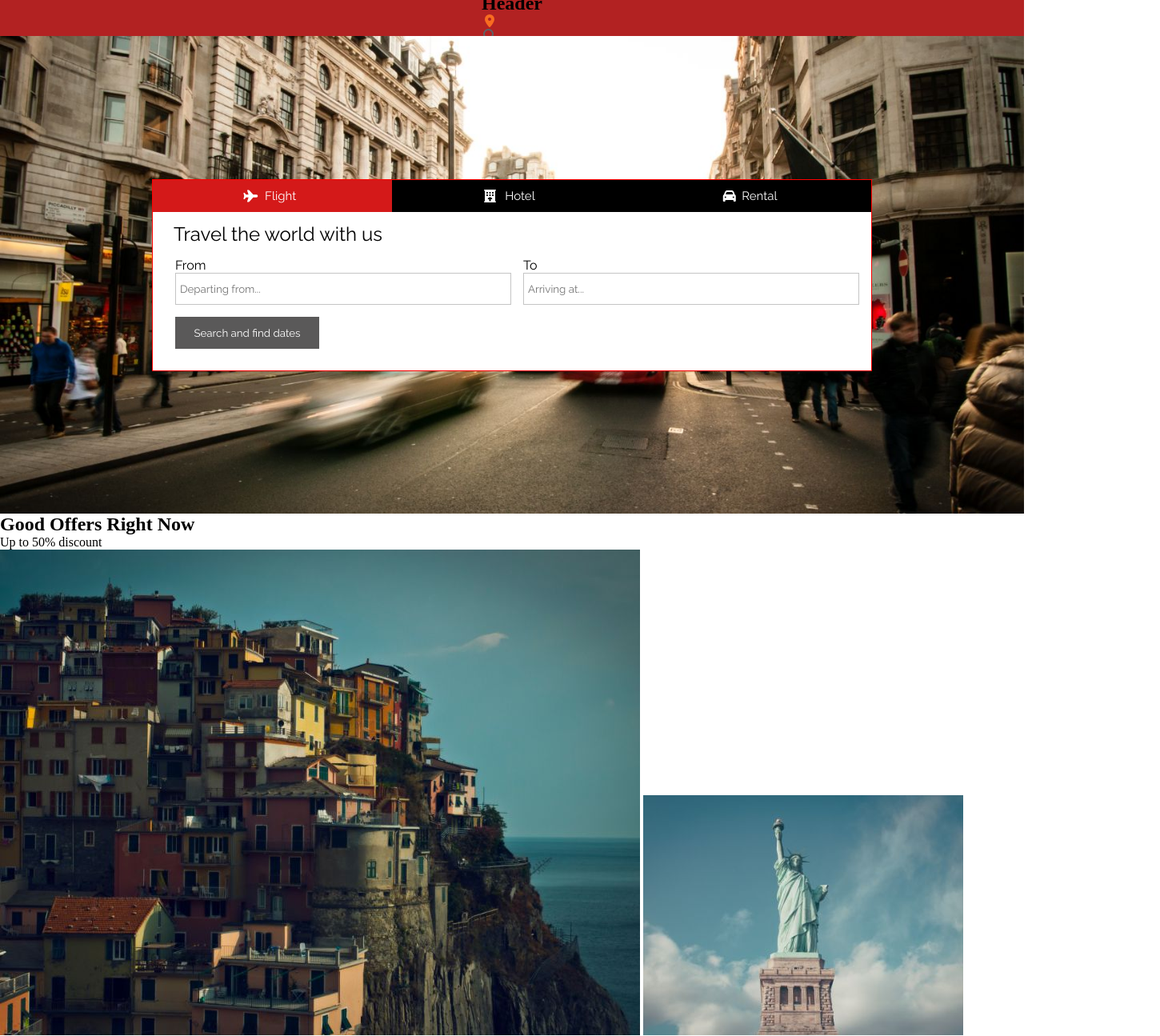
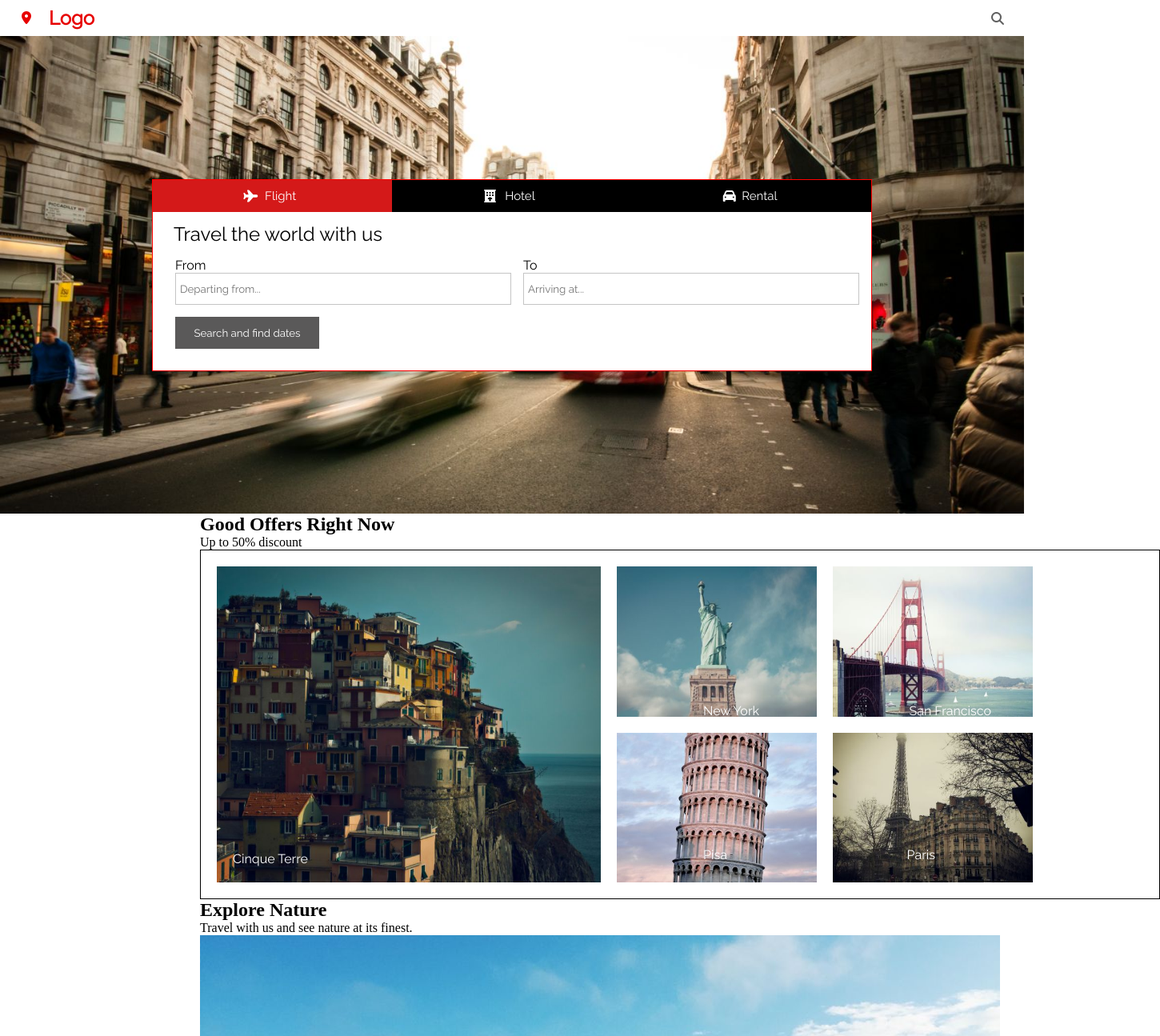
Before and after one commit to veron3w/projeto-estagio, a plain HTML site: page index.html in a window 1280 px wide. Shown: the top 1295 px of the page at 80% size, 1450 px wide, since content can reach past the window. Drawn offline with Linux system fonts and the light colour scheme.

Commit message:
header finalizado / container de imagens quase finalizado

```diff
--- a/assets/css/reset.css
+++ b/assets/css/reset.css
@@ -24,3 +24,7 @@ time, mark, audio, video {
 	font: inherit;
 	vertical-align: baseline;
 } */
+
+a, li {
+	text-decoration: none;
+}
--- a/assets/css/style.css
+++ b/assets/css/style.css
@@ -1,14 +1,36 @@
-@import url('https://fonts.googleapis.com/css2?family=Bebas+Neue&family=Raleway:wght@200;400&family=Roboto:wght@100;400&display=swap');
-
+@import url("https://fonts.googleapis.com/css2?family=Bebas+Neue&family=Raleway:wght@200;400&family=Roboto:wght@100;400&display=swap");
 
 .header {
+  width: 100%;
   height: 45px;
-  background-color: firebrick;
+  background-color: #ffffff;
   display: flex;
-  justify-content: center;
   align-items: center;
 }
 
+.nav-bar {
+  display: flex;
+  justify-content: flex-start;
+  align-items: center;
+  width: 100%;
+}
+
+.span-logo {
+  padding-left: 5px;
+  margin-left: 13px;
+  color: #e70000;
+  font-family: "Raleway", sans-serif;
+}
+
+.icon {
+  margin-left: 23px;
+}
+
+.fa-search {
+  display: flex;
+  justify-content: flex-end;
+  margin-right: 25px;
+}
 
 /* aqui eu consegui centralizar um container sobrepondo uma imagem
 Com muita dificuldade consegui, sendo que só depois descobri que eu já sabia fazer isso há muito tempo e desanimava por achar que não sabia, o problema era que faltava uma unica tag, a position: relative; e o position: absolute; rsrsrs
@@ -21,7 +43,7 @@ já a imagem que vai sobrepor, recebe o absolute */
   align-items: center;
 }
 
-.img-london{
+.img-london {
   width: 100%;
 }
 
@@ -56,10 +78,9 @@ já a imagem que vai sobrepor, recebe o absolute */
   transition-property: width;
   transition-duration: 0.3s;
   transition-delay: 0.1s;
-
 }
 
-.texts:hover{
+.texts:hover {
   width: 950px;
   cursor: pointer;
   transition-property: width;
@@ -99,8 +120,7 @@ já a imagem que vai sobrepor, recebe o absolute */
   width: 420px;
   height: 40px;
   border: 0.5px solid #c5c5c5;
-    font-family: "Raleway", sans-serif;
-
+  font-family: "Raleway", sans-serif;
 }
 
 .input-text::placeholder {
@@ -134,3 +154,84 @@ já a imagem que vai sobrepor, recebe o absolute */
   font-family: "Raleway", sans-serif;
   border: none;
 }
+
+.mid-container {
+  width: 1200px;
+  padding-left: 250px;
+  padding-right: 250px;
+}
+
+.container-images img {
+  padding: 10px;
+}
+
+.container-images {
+  display: flex;
+  width: 1200px;
+  border: 1px solid black;
+  position: relative;
+  padding: 10px;
+}
+
+.img-separate {
+  max-width: 750px;
+  max-height: 650px;
+  display: flex;
+  justify-content: space-around;
+}
+
+.cinqueterre {
+  max-width: 500px;
+  max-height: 420px;
+}
+
+.newyork,
+.sanfrancisco,
+.pisa,
+.eiffel {
+  display: flex;
+  justify-content: center;
+  max-width: 270px;
+  /* position: absolute; */
+}
+
+/* .img-sanfrancisco {
+  display: flex;
+  position: absolute;
+  left: 800px;
+} */
+
+.container-images p {
+  position: absolute;
+  color: #FFF;
+  font-family: "Raleway", sans-serif;
+}
+
+.cinqueTerre {
+  display: flex;
+  bottom: 40px;
+  left: 40px;
+}
+.newYork {
+  display: flex;
+  bottom: 225px;
+  right: 500px;
+}
+
+.sanFrancisco {
+  display: flex;
+  bottom: 225px;
+  right: 210px
+}
+
+.pisa {
+  display: flex;
+  bottom: 45px;
+  right: 540px;
+}
+
+.paris {
+  display: flex;
+  bottom: 45px;
+  right: 280px;
+}
--- a/index.html
+++ b/index.html
@@ -16,18 +16,21 @@
 <body>
     <header class="header">
         <section class="nav-bar">
-            <h1>Header</h1>
             <div class="icon">
-                <i class="fas fa-map-marker-alt" style="color: #f86c20;"></i>
+                <i class="fas fa-map-marker-alt" style="color: #e70000;"></i>
             </div>
+            <a href=""><h1><span class="span-logo">Logo</span></h1></a>
+        </section>
 
-            <div class="icon">
-                <i class="fas fa-search" style="color: #5f6267;"></i>
-            </div>
+        <section class="icon">
+            <a href="#"><i class="fas fa-search" style="color: #5f5f5f;"></i></a>
         </section>
+
     </header>
 
     <main class="main">
+
+        <!-- primeira section  -->
         <section class="main-background-img">
             <img class="img-london" src="./assets/imagens/london.jpg" alt="Imagem da cidade de Londres com vários veículos e pessoas">
             <section class="container top-container">
@@ -67,15 +70,6 @@
 
         </section>
 
-
-        <!-- primeira section  -->
-
-
-        <section class="container body-container">
-
-        </section>
-
-
         <!-- segunda section -->
         <section class="container mid-container">
 
@@ -85,15 +79,37 @@
             </div>
 
             <div class="container-images">
-                <img src="./assets/imagens/cinqueterre.jpg" alt="Cidade de Cinqueterre">
+                <img class="container-img cinqueterre" src="./assets/imagens/cinqueterre.jpg" alt="Cidade de Cinqueterre">
+                <p class="cinqueTerre">Cinque Terre</p>
 
-                <img src="./assets/imagens/newyork.jpg" alt="Estátua da liberdade, cidade de Nova Iorque">
+                <div class="img-separate">
+                    <div class="duo">
+                        <div class="img-newyork">
+                            <img class="container-img newyork" src="./assets/imagens/newyork.jpg" alt="Estátua da liberdade, cidade de Nova Iorque">
+                            <p class="newYork">New York</p>
+                        </div>
 
-                <img src="./assets/imagens/sanfran.jpg" alt="Cidade de São Francisco">
+                        <div class="img-pisa">
+                            <img class="container-img pisa" src="./assets/imagens/pisa.jpg" alt="Torre de Pisa, na Itália">
+                            <p class="pisa">Pisa</p>
+                        </div>
 
-                <img src="./assets/imagens/pisa.jpg" alt="Torre de Pisa, na Itália">
+                    </div>
 
-                <img src="./assets/imagens/paris.jpg" alt="Torre Eiffel, em Paris, França">
+                    <div class="duo2">
+                        <div class="img-sanfrancisco">
+                            <img class="container-img sanfrancisco" src="./assets/imagens/sanfran.jpg" alt="Cidade de São Francisco">
+                        </div>
+                        <p class="sanFrancisco">San Francisco</p>
+
+
+                        <div class="img-eiffel">
+                            <img class="container-img eiffel" src="./assets/imagens/paris.jpg" alt="Torre Eiffel, em Paris, França">
+                            <p class="paris">Paris</p>
+                        </div>
+                    </div>
+                </div>
+
             </div>
 
             <div class="explore">
```
